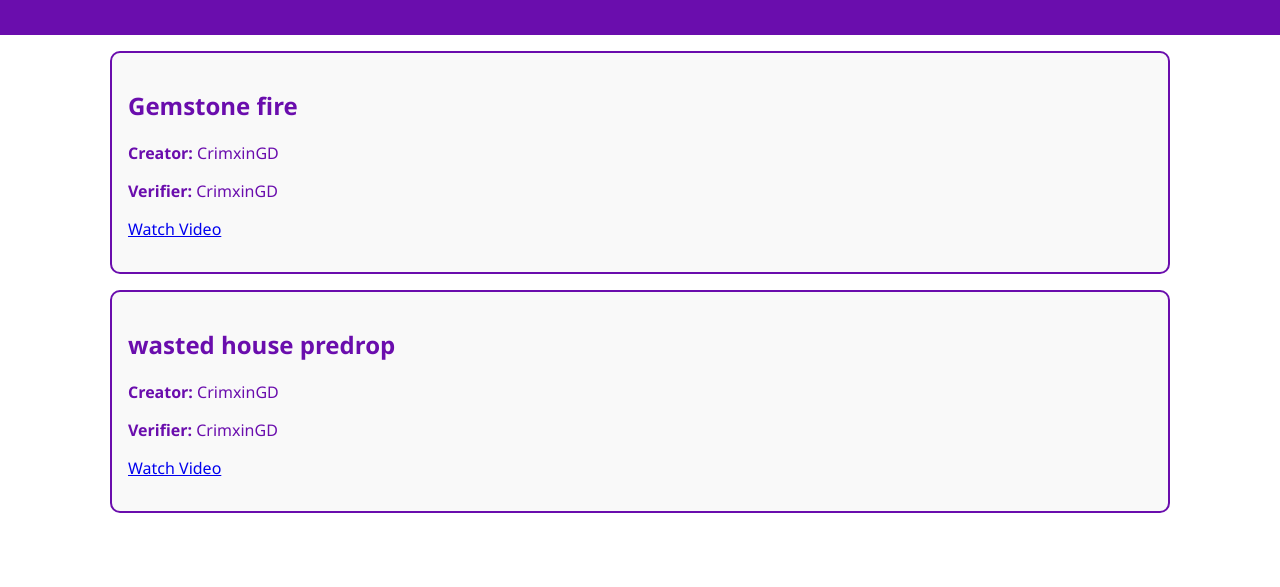
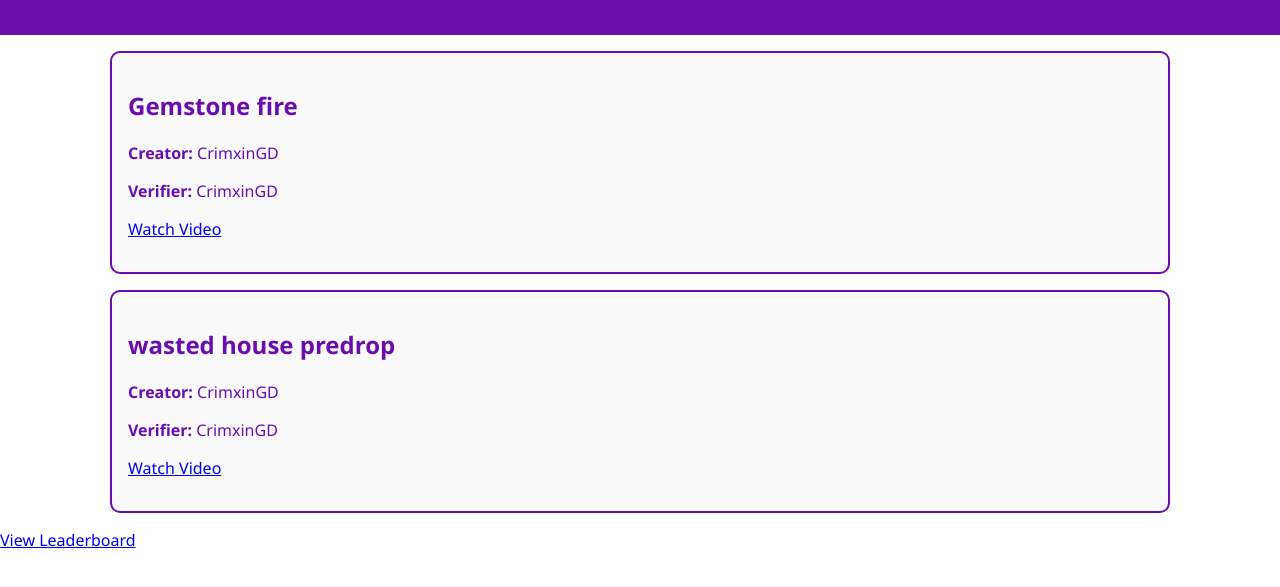
Before and after one commit to CrimxinGD/HR2CLv2, a plain HTML site: page index.html in a window 1280 px wide. Shown: the part 83-670 px from the top of the page. Drawn offline with Linux system fonts and the light colour scheme.

Commit message:
Update index.html

```diff
--- a/index.html
+++ b/index.html
@@ -15,3 +15,4 @@
   <script src="script.js"></script>
 </body>
 </html>
+<a href="leaderboard.html">View Leaderboard</a>
```
